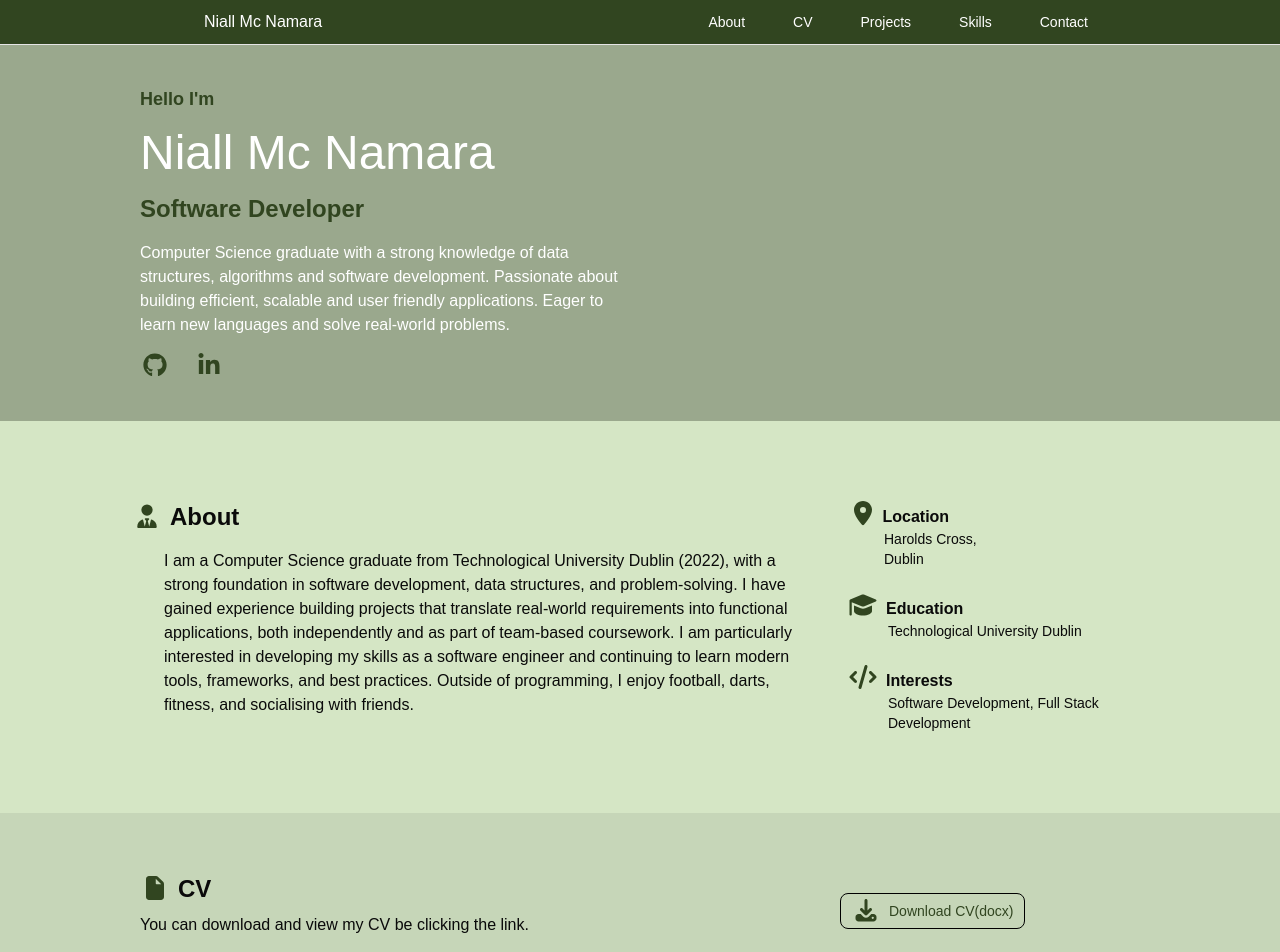
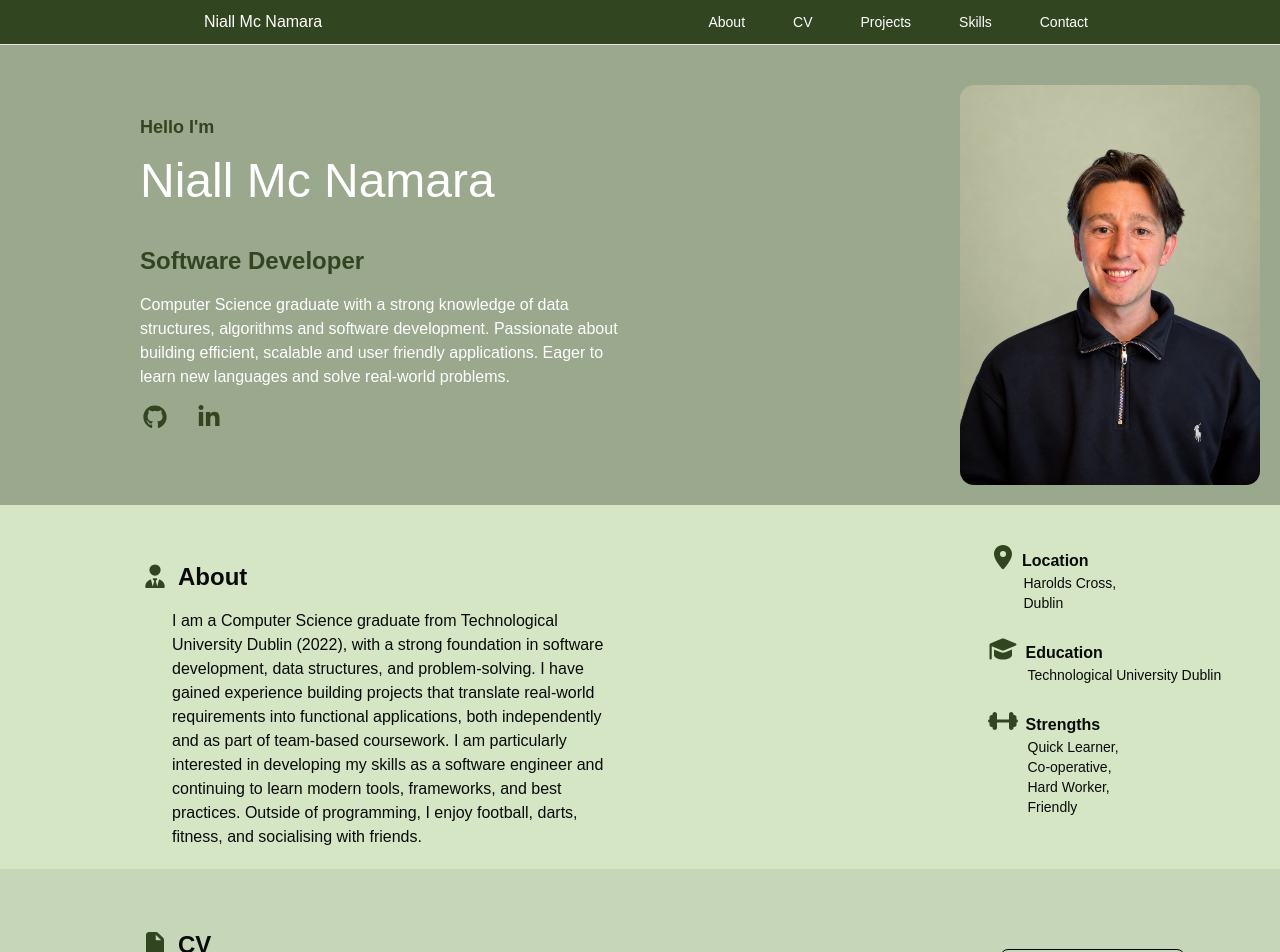
Before and after one commit to c18441084/ProfolioWebsite, a React (Vite) app: page / in a window 1280 px wide. Shown: the top 952 px of the page. Built offline with nearby package versions, Linux system fonts and the light colour scheme.

Commit message:
Adding image and fixing styling

```diff
--- a/src/components/Niallmcnamara.jsx
+++ b/src/components/Niallmcnamara.jsx
@@ -3,28 +3,29 @@ import {
   NavigationMenuItem,
   NavigationMenuLink,
   NavigationMenuList,
-} from "./ui/navigation-menu"
+} from "../components/ui/navigation-menu"
 import {
   Tooltip,
   TooltipContent,
   TooltipProvider,
   TooltipTrigger,
-} from "./ui/tooltip";
+} from "../components/ui/tooltip";
 import {
   Card,
   CardContent,
   CardHeader,
   CardTitle,
-} from "./ui/card";
-import { Textarea } from "./ui/textarea";
-import { Input } from './ui/input';
-import { Badge } from './ui/badge';
-import { Button } from "./ui/button";
+} from "../components/ui/card";
+import { Textarea } from "../components/ui/textarea";
+import { Input } from '../components/ui/input';
+import { Badge } from '../components/ui/badge';
+import { Button } from "../components/ui/button";
 import {FontAwesomeIcon} from '@fortawesome/react-fontawesome';
 import { faBootstrap, faGithub, faHtml5, faJs, faJsSquare, faLinkedin, faLinkedinIn, faPostgresql, faPython, faReact, faTailwindCss } from "@fortawesome/free-brands-svg-icons";
-import { faCode, faDatabase, faDownload, faEnvelope, faFile, faGraduationCap, faLocationDot, faPaperPlane, faUserTie, faWrench } from '@fortawesome/free-solid-svg-icons';
+import { faCode, faDatabase, faDownload, faDumbbell, faEnvelope, faFile, faGraduationCap, faLocationDot, faPaperPlane, faUserTie, faWrench } from '@fortawesome/free-solid-svg-icons';
 import FindMyOwner from '../../public/Images/FindMyOwner.png';
 import PhotographyWebsite from '../../public/Images/PhotographyWebsite.png';
+import Me from '../../public/Images/me.png'
 import Game from '../../public/Images/Game.png';
 import { useState } from "react";
 export default function Niallmcnamara(){
@@ -104,11 +105,11 @@ export default function Niallmcnamara(){
             </div>
 
 
-            <div id="top" className="pt-10 pb-5 bg-[#9aa88d]">
-                <div className="w-1/2 pl-35 space-y-4">
+            <div id="top" className="pt-10 pb-5 bg-[#9aa88d] flex gap-80">
+                <div className="w-1/2 pl-35 space-y-4 pt-7">
                     <p className="text-lg text-[#314520] font-bold">Hello I'm</p>
                     <p className="text-5xl text-white">Niall Mc Namara</p>
-                    <p className="text-2xl text-[#314520] font-bold">Software Developer</p>
+                    <p className="text-2xl text-[#314520] font-bold pt-6">Software Developer</p>
 
                     <p className="text-white">
                         Computer Science graduate with a strong knowledge of data structures,
@@ -144,12 +145,15 @@ export default function Niallmcnamara(){
                         </TooltipProvider>
                     </div>
                 </div>
+                <div>
+                    <img src={Me} className="h-100 rounded-xl"/>
+                </div>
             </div>
 
 
-           <div className="w-full md:px-12 lg:px-33 py-20 grid grid-cols-1 lg:grid-cols-[2fr_300px] items-start scroll-mt-20" id="about-me">
-                <div className="max-w-2xl justify-self-start">
-                    <h1 className="text-2xl font-bold pb-4">
+           <div className="pt-10 pb-5 flex gap-90">
+                <div className="w-1/2 pl-35 space-y-4 pt-4">
+                    <h1 className="text-2xl font-bold">
                         <FontAwesomeIcon icon={faUserTie} className="text-2xl pr-2 text-[#314520]" />
                         About
                     </h1>
@@ -197,18 +201,20 @@ export default function Niallmcnamara(){
                     <br />
 
                     <p className="font-bold">
-                        <FontAwesomeIcon icon={faCode} className="text-2xl text-[#314520] pr-2"/>Interests
+                        <FontAwesomeIcon icon={faDumbbell} className="text-2xl text-[#314520] pr-2"/>Strengths
                     </p>
 
                     <p className="text-sm pl-10">
-                        Software Development,
-                        Full Stack Development
+                        Quick Learner,<br/>
+                        Co-operative,<br/>
+                        Hard Worker,<br/>
+                        Friendly
                     </p>
                 </div>
             </div>
 
 
-            <div className="flex bg-[#c6d6b8] h-45 scroll-mt-20" id="cv">
+            <div className="flex bg-[#c6d6b8] h-45 scroll-mt-20 gap-90" id="cv">
                 <div className="w-1/2 pl-35 pt-15 pb-10">
                     <h1 className="text-2xl font-bold pb-2">
                         <FontAwesomeIcon icon={faFile} className="text-2xl pr-2 text-[#314520]" />CV
@@ -216,7 +222,7 @@ export default function Niallmcnamara(){
                     <p>You can download and view my CV be clicking the link. </p>
                 </div>
                 <div className="pt-5">
-                    <Button className="bg-[#c6d6b8] border border-black ml-50 mt-15 text-[#314520] hover:text-white">
+                    <Button className="bg-[#c6d6b8] border border-black mt-15 text-[#314520] hover:text-white">
                         <a href="/NiallMcNamaraCV.docx" download="NiallCV.docx" className="flex items-center">
                             <FontAwesomeIcon icon={faDownload} className="text-2xl pr-2 text-inherit"/>
                             <span className="text-inherit">
@@ -354,7 +360,7 @@ export default function Niallmcnamara(){
                     <Card className="w-35 bg-[#602C50]">
                         <CardHeader className="flex items-center gap-3">
                             <FontAwesomeIcon icon={faBootstrap} className="text-white text-3xl" />
-                            <CardTitle className="text-m text-white">Bootstrap</CardTitle>
+                            <CardTitle className="text-sm text-white">Bootstrap</CardTitle>
                         </CardHeader>
                     </Card>
 
```
Also changed, not shown: public/Images/me.png (added).
